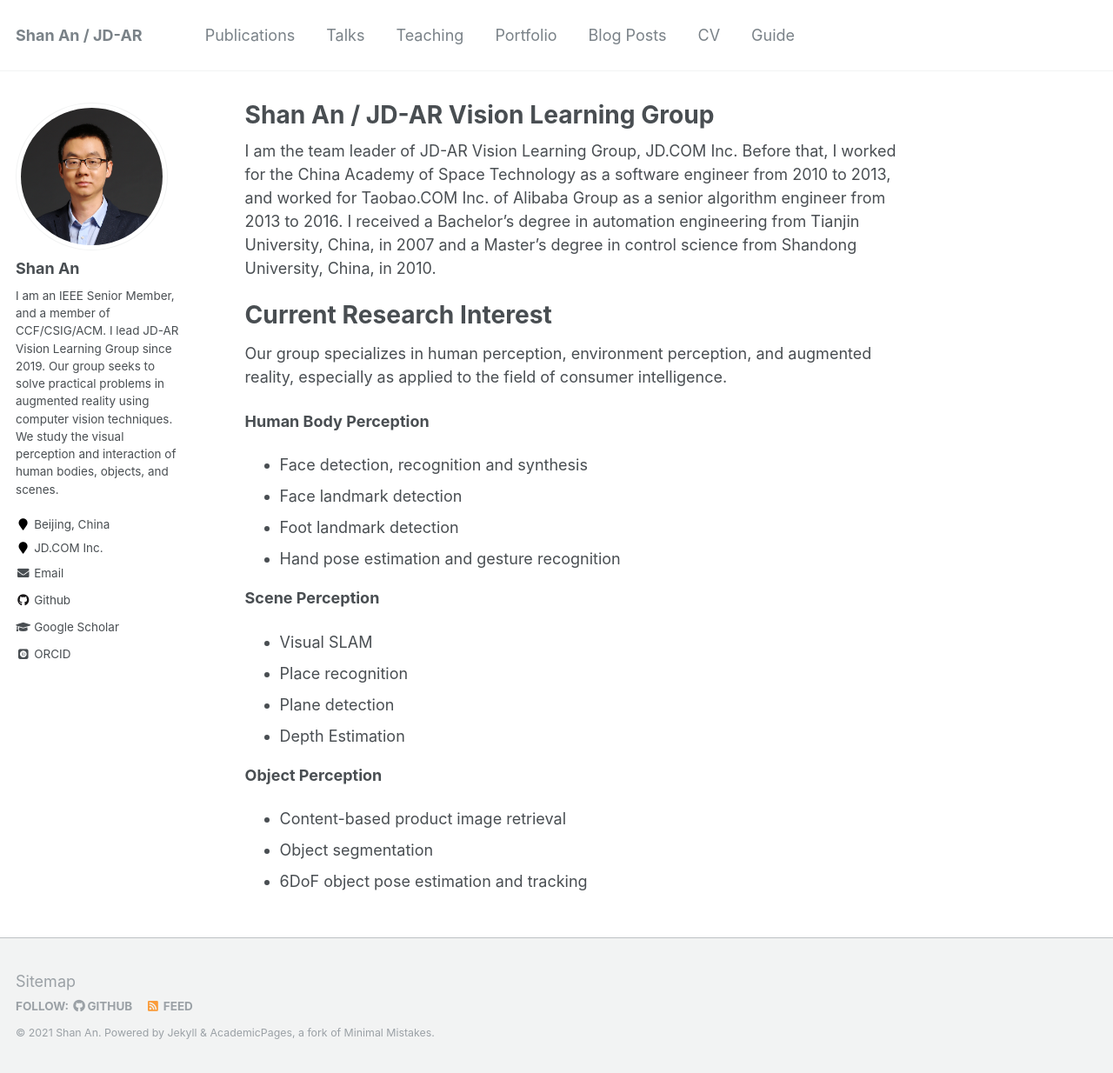
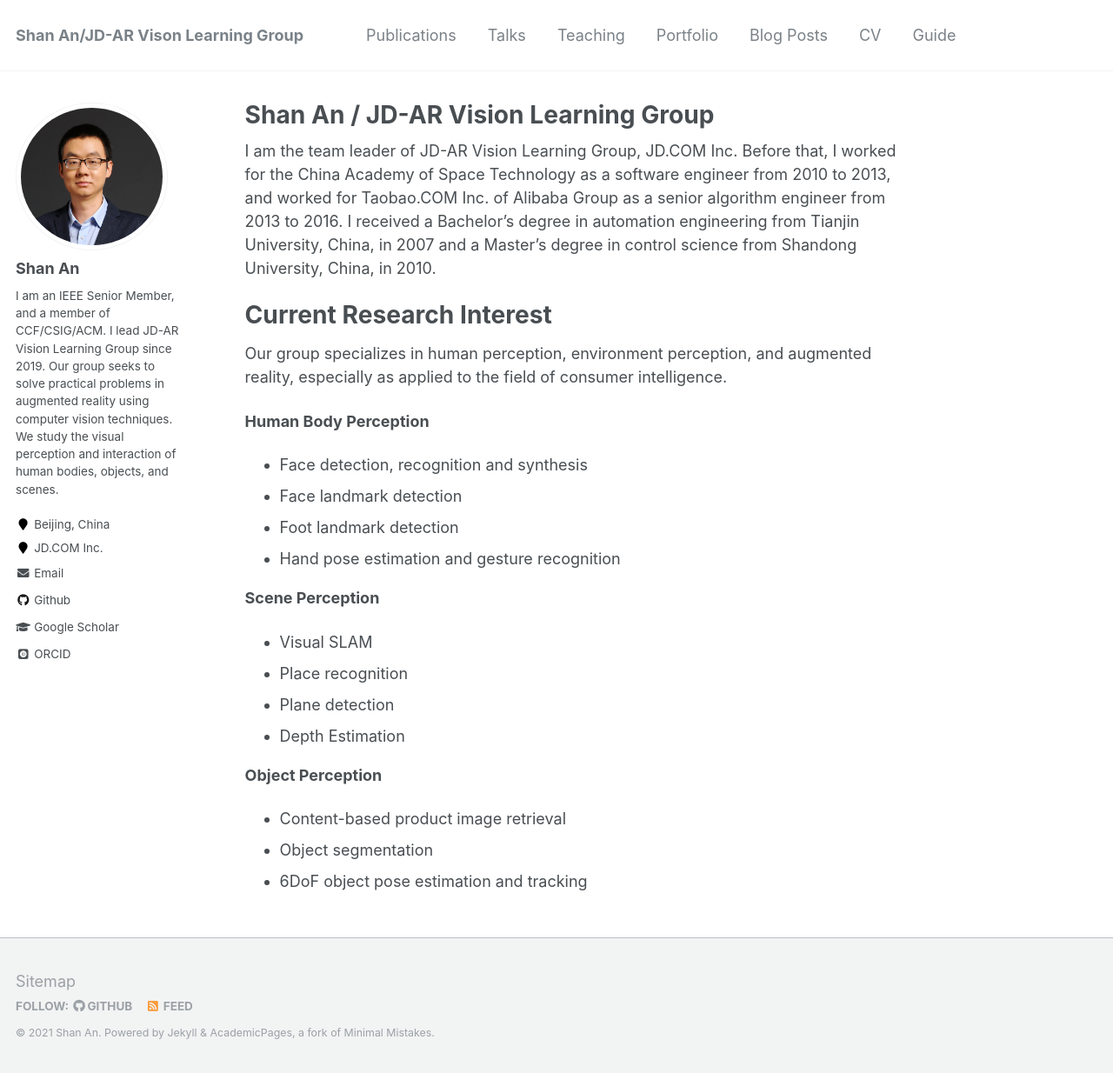
Before and after one commit to anshan-XR-ROB/anshan-XR-ROB.github.io, a Jekyll site: the page built from _pages/about.md, in a window 1280 px wide and 1234 px high. Shown: the whole window at 87% size. Built offline with Jekyll 4.4.1, drawn with Linux system fonts in a browser that asks for light colours; some web fonts are replaced.

Commit message:
Update _config.yml

```diff
--- a/_config.yml
+++ b/_config.yml
@@ -7,7 +7,7 @@
 
 # Site Settings
 locale                   : "en-US"
-title                    : "Shan An / JD-AR  "
+title                    : "Shan An/JD-AR Vison Learning Group"
 title_separator          : "-"
 name                     : &name "Shan An"
 description              : &description "personal description"
```
